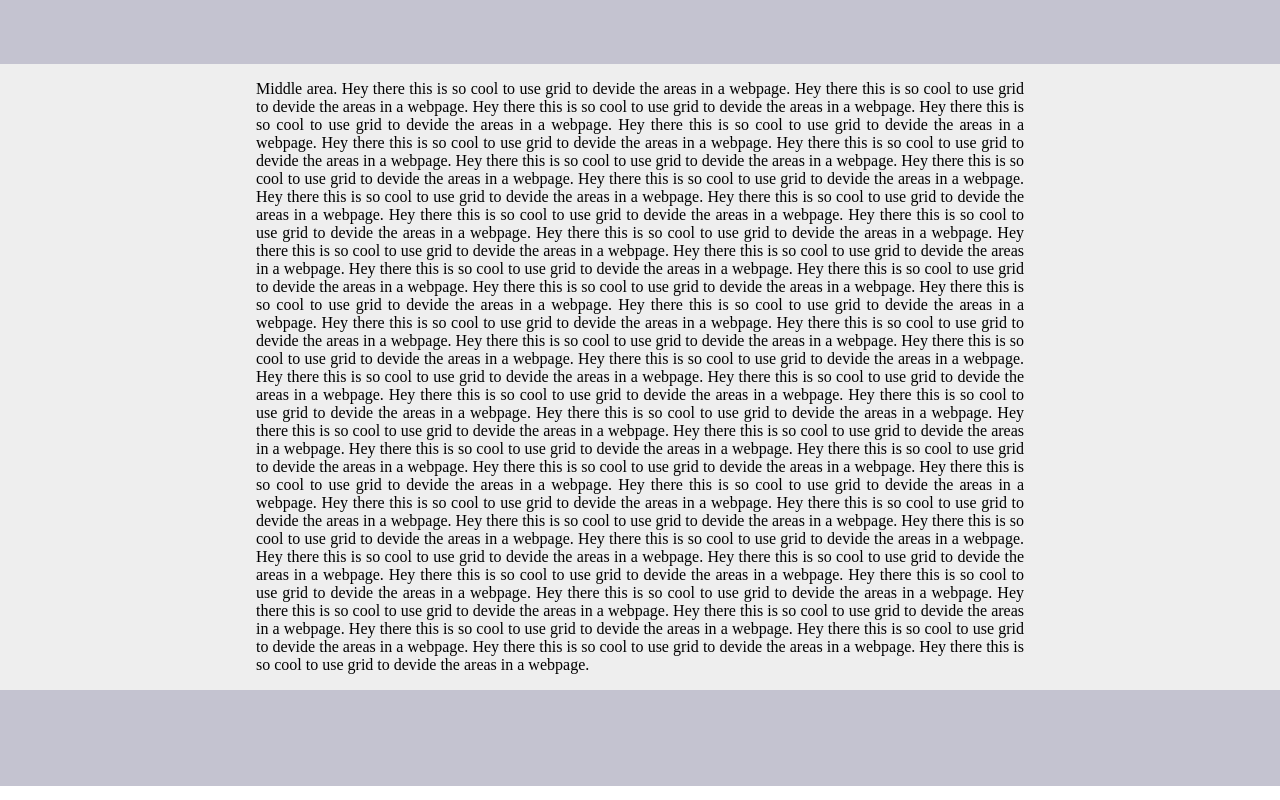
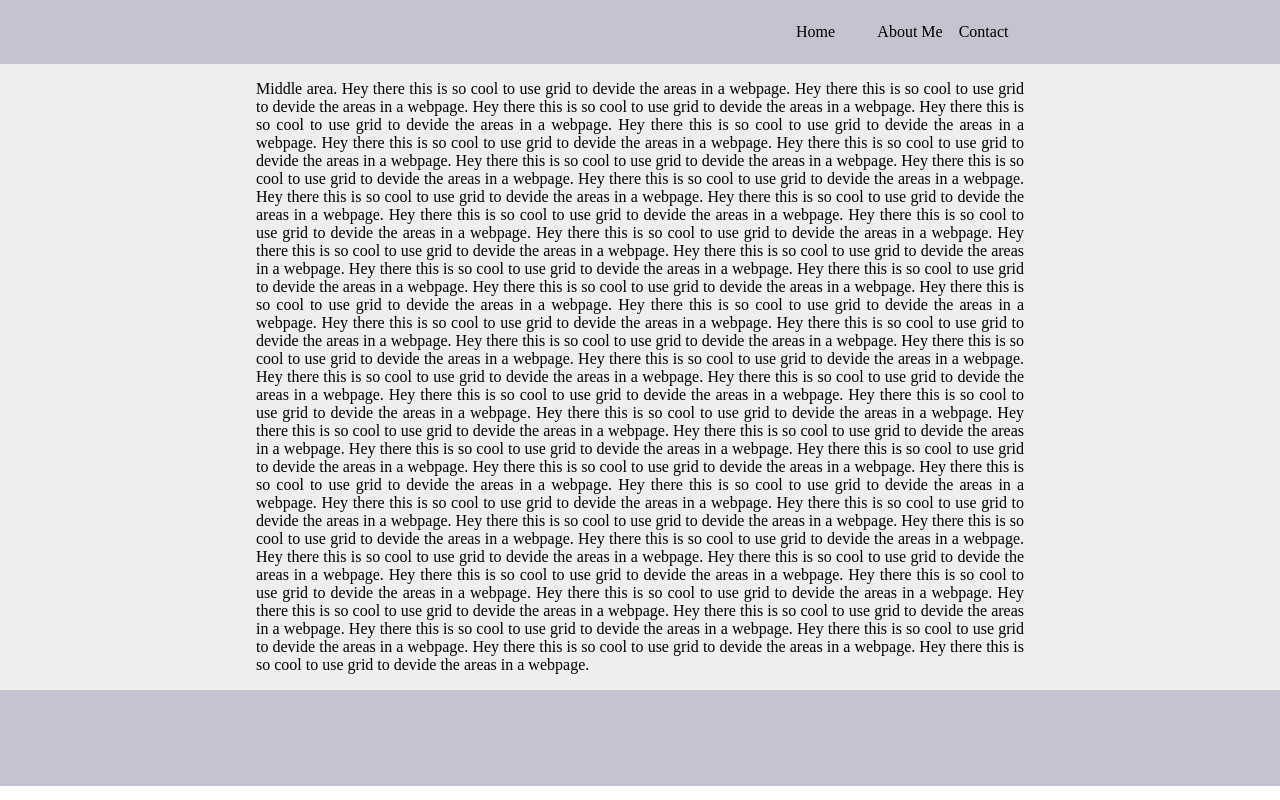
Before and after one commit to ayushnvs/ayushnvs.github.io, a plain HTML site: page index.html in a window 1280 px wide. Drawn offline with Linux system fonts and the light colour scheme.

Commit message:
Added few menus and their grids

```diff
--- a/index.html
+++ b/index.html
@@ -12,6 +12,15 @@
 			.menu-bar {
 				background: #c4c3d0;
 				height: 4em;
+ 				display: grid;
+				grid-template-columns: 1fr 3fr 1fr;
+			}
+			.menus {
+ 				display: grid;
+				grid-template-columns: 1fr 1fr 1fr;
+				justify-self: end;
+				align-self: center;
+				gap: 1em;
 			}
 			.main-section {
 				background: #eee;
@@ -30,6 +39,13 @@
   	<body>
         <div class='menu-bar'>
 <!-- 			This is going to be my Menu bar! So coool! -->
+			<div></div>
+			<div class='menus'>
+				<div>Home</div>
+				<div>About Me</div>
+				<div>Contact</div>
+			</div>
+			<div></div>
 		</div>
 		<div class='main-section'>
 			<div>
```
